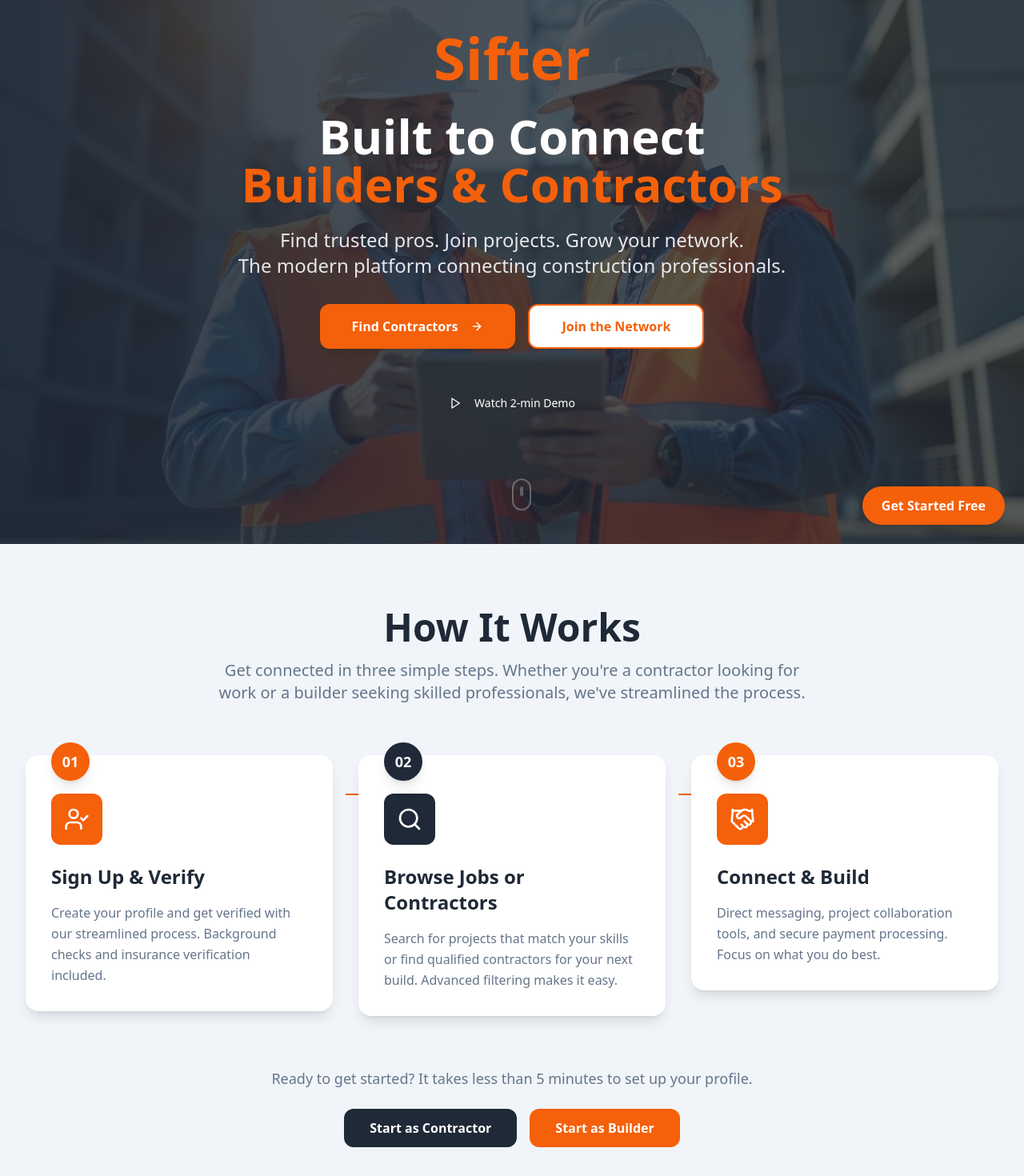
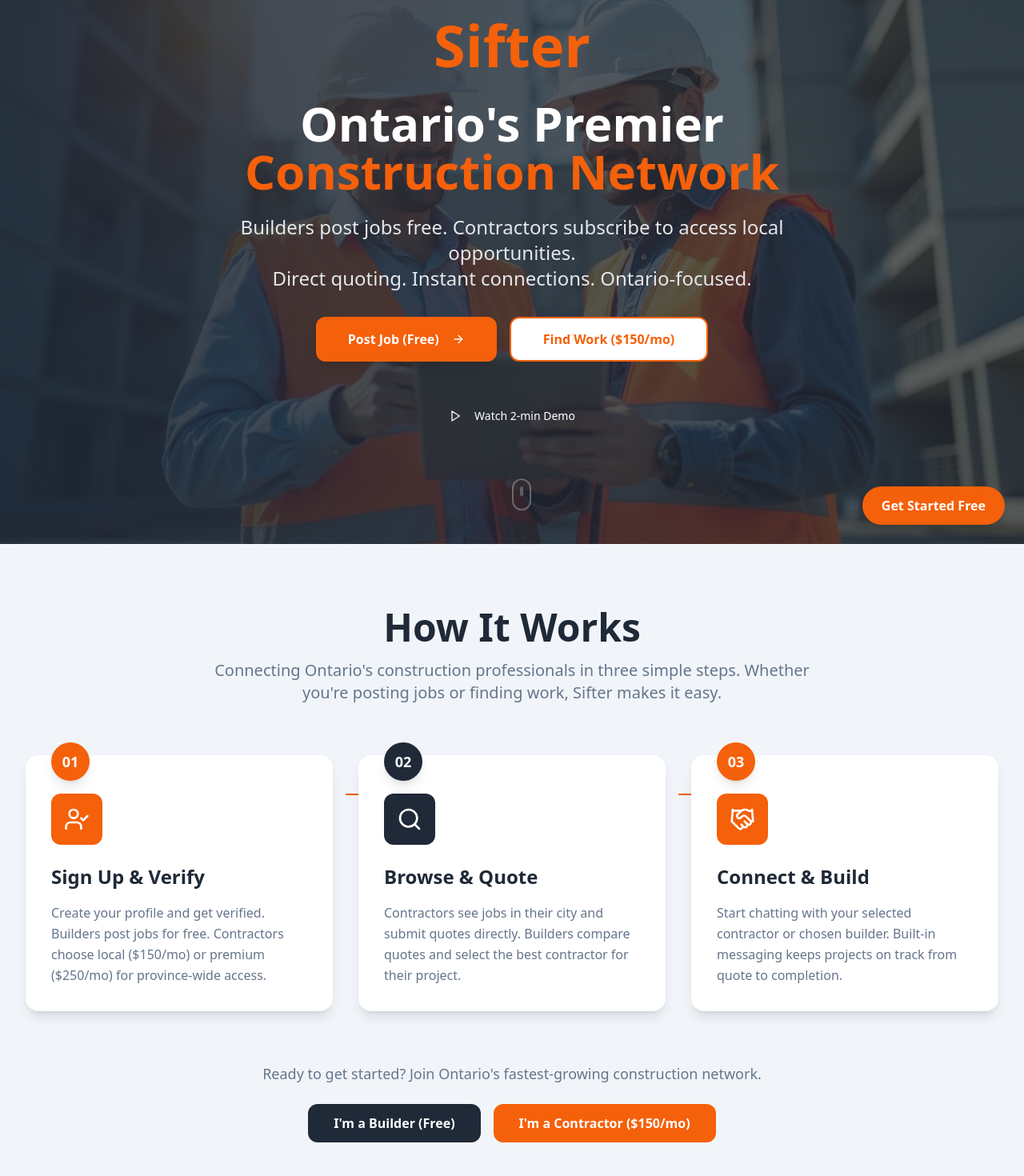
Before and after one commit to Abdulgafar4/buildmatch-network-flow, a React (Vite) app: page / in a window 1280 px wide. Shown: the part 120-1590 px from the top of the page at 80% size. Built offline with nearby package versions, Linux system fonts and the light colour scheme.

Commit message:
Refactor landing page
Update hero section, navbar, and content to reflect app purpose and structure.

```diff
--- a/src/components/HeroSection.tsx
+++ b/src/components/HeroSection.tsx
@@ -27,16 +27,16 @@ const HeroSection = () => {
 
           {/* Main Tagline */}
           <h2 className="text-4xl md:text-6xl font-bold text-white mb-6 leading-tight">
-            Built to Connect
+            Ontario's Premier
             <br />
-            <span className="text-construction-orange">Builders & Contractors</span>
+            <span className="text-construction-orange">Construction Network</span>
           </h2>
 
           {/* Subtext */}
           <p className="text-xl md:text-2xl text-gray-200 mb-8 max-w-3xl mx-auto leading-relaxed">
-            Find trusted pros. Join projects. Grow your network.
+            Builders post jobs free. Contractors subscribe to access local opportunities.
             <br />
-            The modern platform connecting construction professionals.
+            Direct quoting. Instant connections. Ontario-focused.
           </p>
 
           {/* CTA Buttons */}
@@ -46,7 +46,7 @@ const HeroSection = () => {
               size="xl"
               className="group min-w-[200px]"
             >
-              Find Contractors
+              Post Job (Free)
               <ArrowRight className="ml-2 h-5 w-5 group-hover:translate-x-1 transition-transform" />
             </Button>
             <Button
@@ -54,7 +54,7 @@ const HeroSection = () => {
               size="xl"
               className="min-w-[200px]"
             >
-              Join the Network
+              Find Work ($150/mo)
             </Button>
           </div>
 
--- a/src/components/HowItWorksSection.tsx
+++ b/src/components/HowItWorksSection.tsx
@@ -6,21 +6,21 @@ const HowItWorksSection = () => {
       number: "01",
       icon: UserCheck,
       title: "Sign Up & Verify",
-      description: "Create your profile and get verified with our streamlined process. Background checks and insurance verification included.",
+      description: "Create your profile and get verified. Builders post jobs for free. Contractors choose local ($150/mo) or premium ($250/mo) for province-wide access.",
       color: "bg-construction-orange"
     },
     {
       number: "02",
       icon: Search,
-      title: "Browse Jobs or Contractors",
-      description: "Search for projects that match your skills or find qualified contractors for your next build. Advanced filtering makes it easy.",
+      title: "Browse & Quote",
+      description: "Contractors see jobs in their city and submit quotes directly. Builders compare quotes and select the best contractor for their project.",
       color: "bg-construction-navy"
     },
     {
       number: "03",
       icon: Handshake,
       title: "Connect & Build",
-      description: "Direct messaging, project collaboration tools, and secure payment processing. Focus on what you do best.",
+      description: "Start chatting with your selected contractor or chosen builder. Built-in messaging keeps projects on track from quote to completion.",
       color: "bg-construction-orange"
     }
   ];
@@ -34,8 +34,8 @@ const HowItWorksSection = () => {
             How It Works
           </h2>
           <p className="text-xl text-construction-gray-dark max-w-3xl mx-auto">
-            Get connected in three simple steps. Whether you're a contractor looking for work
-            or a builder seeking skilled professionals, we've streamlined the process.
+            Connecting Ontario's construction professionals in three simple steps.
+            Whether you're posting jobs or finding work, Sifter makes it easy.
           </p>
         </div>
 
@@ -82,14 +82,14 @@ const HowItWorksSection = () => {
         {/* Bottom CTA */}
         <div className="text-center mt-16">
           <p className="text-lg text-construction-gray-dark mb-6">
-            Ready to get started? It takes less than 5 minutes to set up your profile.
+            Ready to get started? Join Ontario's fastest-growing construction network.
           </p>
           <div className="flex flex-col sm:flex-row items-center justify-center gap-4">
             <button className="bg-construction-navy text-white px-8 py-3 rounded-lg font-semibold hover:bg-construction-charcoal transition-colors duration-200">
-              Start as Contractor
+              I'm a Builder (Free)
             </button>
             <button className="bg-construction-orange text-white px-8 py-3 rounded-lg font-semibold hover:bg-construction-orange-light transition-colors duration-200">
-              Start as Builder
+              I'm a Contractor ($150/mo)
             </button>
           </div>
         </div>
--- a/src/components/Navigation.tsx
+++ b/src/components/Navigation.tsx
@@ -17,9 +17,9 @@ const Navigation = () => {
 
   const navItems = [
     { name: "How It Works", href: "#how-it-works" },
-    { name: "Find Contractors", href: "#contractors" },
-    { name: "Browse Jobs", href: "#jobs" },
-    { name: "About", href: "#about" },
+    { name: "For Builders", href: "#builders" },
+    { name: "For Contractors", href: "#contractors" },
+    { name: "Pricing", href: "#pricing" },
   ];
 
   return (
--- a/src/components/TestimonialsSection.tsx
+++ b/src/components/TestimonialsSection.tsx
@@ -10,9 +10,9 @@ const TestimonialsSection = () => {
       company: "Metro Construction Co.",
       image: "/api/placeholder/80/80",
       rating: 5,
-      quote: "BuildMatch transformed how we find contractors. We used to spend weeks vetting electricians for our commercial projects. Now we can find verified, top-rated pros in hours. The quality of contractors on the platform is exceptional, and the background verification gives us complete confidence.",
-      project: "Downtown Office Complex - $2.3M project",
-      results: "Found qualified electrical contractor in 2 days, project completed 1 week ahead of schedule"
+      quote: "Sifter transformed how we find contractors in Ontario. The local focus means we get contractors who understand our regional requirements and building codes. The quality control with only 5 contractors per city ensures we're working with the best.",
+      project: "Mississauga Commercial Complex - $1.8M project",
+      results: "Found local electrical contractor in same day, project completed on schedule with Ontario code compliance"
     },
     {
       type: "contractor",
@@ -21,9 +21,9 @@ const TestimonialsSection = () => {
       company: "Rodriguez Electrical Services",
       image: "/api/placeholder/80/80",
       rating: 5,
-      quote: "As a small electrical contractor, finding consistent, quality work was always a challenge. BuildMatch connected me with builders who actually value skilled craftwork. I've grown my team from 3 to 12 people in just 18 months, and I'm booked solid for the next 6 months.",
-      project: "150+ projects completed through platform",
-      results: "Revenue increased 340%, expanded team from 3 to 12 employees"
+      quote: "As a Toronto-based plumber, Sifter's local focus was exactly what I needed. The $150/month local subscription pays for itself with just one job. Being one of only 5 contractors in my city means less competition and better quality projects.",
+      project: "80+ local projects completed through platform",
+      results: "Steady local work, 90% project completion rate, expanded from solo to 4-person team"
     }
   ];
 
@@ -36,7 +36,7 @@ const TestimonialsSection = () => {
             Success Stories
           </h2>
           <p className="text-xl text-construction-gray-dark max-w-3xl mx-auto">
-            See how builders and contractors are growing their businesses with BuildMatch
+            See how Ontario builders and contractors are growing their businesses with Sifter
           </p>
         </div>
 
@@ -119,25 +119,25 @@ const TestimonialsSection = () => {
         {/* Stats Section */}
         <div className="mt-20 bg-gradient-to-r from-construction-navy to-construction-charcoal rounded-2xl p-8 md:p-12 text-white">
           <div className="text-center mb-8">
-            <h3 className="text-3xl font-bold mb-4">Join Thousands of Satisfied Users</h3>
-            <p className="text-xl opacity-90">BuildMatch connects the construction industry, one project at a time</p>
+            <h3 className="text-3xl font-bold mb-4">Join Ontario's Construction Network</h3>
+            <p className="text-xl opacity-90">Sifter connects builders and contractors across Ontario, one project at a time</p>
           </div>
 
           <div className="grid grid-cols-2 md:grid-cols-4 gap-8 text-center">
             <div>
-              <div className="text-4xl font-bold text-construction-orange mb-2">15K+</div>
+              <div className="text-4xl font-bold text-construction-orange mb-2">25+</div>
+              <div className="text-lg opacity-90">Ontario Cities</div>
+            </div>
+            <div>
+              <div className="text-4xl font-bold text-construction-orange mb-2">125</div>
               <div className="text-lg opacity-90">Active Contractors</div>
             </div>
             <div>
-              <div className="text-4xl font-bold text-construction-orange mb-2">8K+</div>
-              <div className="text-lg opacity-90">Completed Projects</div>
-            </div>
-            <div>
-              <div className="text-4xl font-bold text-construction-orange mb-2">4.9★</div>
+              <div className="text-4xl font-bold text-construction-orange mb-2">4.8★</div>
               <div className="text-lg opacity-90">Average Rating</div>
             </div>
             <div>
-              <div className="text-4xl font-bold text-construction-orange mb-2">$240M+</div>
+              <div className="text-4xl font-bold text-construction-orange mb-2">$45M+</div>
               <div className="text-lg opacity-90">Project Value</div>
             </div>
           </div>
@@ -149,7 +149,7 @@ const TestimonialsSection = () => {
             Ready to Share Your Success Story?
           </h3>
           <p className="text-construction-gray-dark mb-6">
-            Join the thousands of professionals already growing their business with BuildMatch
+            Join the hundreds of Ontario professionals already growing their business with Sifter
           </p>
           <button className="bg-construction-orange text-white px-8 py-3 rounded-lg font-semibold hover:bg-construction-orange-light transition-colors duration-200">
             Get Started Today
--- a/src/components/WhyUsSection.tsx
+++ b/src/components/WhyUsSection.tsx
@@ -5,45 +5,45 @@ const WhyUsSection = () => {
   const reasons = [
     {
       icon: Shield,
-      title: "Verified & Trusted",
-      description: "Every contractor undergoes background checks, license verification, and insurance validation",
-      stat: "100%",
-      statLabel: "Verified Professionals"
+      title: "Ontario-Focused",
+      description: "Built exclusively for Ontario's construction market. Local regulations, practices, and industry knowledge baked in.",
+      stat: "ON Only",
+      statLabel: "Regional Focus"
     },
     {
       icon: Clock,
-      title: "Save Time",
-      description: "Find qualified contractors in hours, not weeks. Our smart matching reduces your search time by 90%",
-      stat: "90%",
-      statLabel: "Faster Hiring"
+      title: "Quality Control",
+      description: "Max 5 contractors per city ensures quality. Others join a waitlist, maintaining high standards and reducing competition.",
+      stat: "5 Max",
+      statLabel: "Per City Limit"
     },
     {
       icon: DollarSign,
-      title: "Better Pricing",
-      description: "Competitive bidding and transparent pricing. Compare quotes and negotiate directly with contractors",
-      stat: "25%",
-      statLabel: "Average Savings"
+      title: "Fair Pricing Model",
+      description: "Builders post for free. Contractors pay $150/month for local access or $250/month for province-wide opportunities.",
+      stat: "$150",
+      statLabel: "Local Access"
     },
     {
       icon: Users,
-      title: "Quality Network",
-      description: "Access to the largest network of skilled construction professionals in your area",
-      stat: "15K+",
-      statLabel: "Active Contractors"
+      title: "Direct Connection",
+      description: "No middleman fees or complex processes. Quote directly, chat immediately, and start building relationships.",
+      stat: "0%",
+      statLabel: "Platform Fees"
     },
     {
       icon: CheckCircle,
-      title: "Project Success",
-      description: "Higher project completion rates with built-in project management and communication tools",
-      stat: "98%",
-      statLabel: "Success Rate"
+      title: "Smart Matching",
+      description: "Only contractors from the same city see local jobs unless they upgrade to premium for broader access.",
+      stat: "City-Based",
+      statLabel: "Job Visibility"
     },
     {
       icon: Zap,
-      title: "Instant Connect",
-      description: "Real-time messaging, instant notifications, and 24/7 platform availability",
-      stat: "24/7",
-      statLabel: "Platform Uptime"
+      title: "Built-in Messaging",
+      description: "Integrated chat system keeps builders and contractors connected throughout the entire project lifecycle.",
+      stat: "Real-time",
+      statLabel: "Communication"
     }
   ];
 
@@ -53,11 +53,11 @@ const WhyUsSection = () => {
         {/* Section Header */}
         <div className="text-center mb-16">
           <h2 className="text-4xl md:text-5xl font-bold text-construction-navy mb-4">
-            Why Choose BuildMatch?
+            Why Choose Sifter?
           </h2>
           <p className="text-xl text-construction-gray-dark max-w-3xl mx-auto">
-            We're not just another platform. We're built specifically for the construction industry,
-            with features and safeguards that matter to professionals like you.
+            Built specifically for Ontario contractors and builders. Local focus,
+            quality control, and features that matter to construction professionals.
           </p>
         </div>
 
@@ -96,14 +96,14 @@ const WhyUsSection = () => {
                   <Shield className="h-6 w-6 text-white" />
                 </div>
                 <div>
-                  <h3 className="text-xl font-semibold text-construction-navy mb-2">Industry-First Verification</h3>
+                  <h3 className="text-xl font-semibold text-construction-navy mb-2">Local Expertise</h3>
                   <p className="text-construction-gray-dark mb-3">
-                    Our 3-tier verification process includes license validation, insurance checks,
-                    and background screening - going beyond what generic platforms offer.
+                    Ontario-specific regulations, local building codes, and regional contractor networks.
+                    We understand the unique needs of Ontario's construction industry.
                   </p>
                   <div className="flex items-center">
                     <CheckCircle className="h-4 w-4 text-green-500 mr-2" />
-                    <span className="text-sm font-medium text-construction-navy">100% Verified Network</span>
+                    <span className="text-sm font-medium text-construction-navy">Ontario-Focused Platform</span>
                   </div>
                 </div>
               </div>
@@ -115,14 +115,14 @@ const WhyUsSection = () => {
                   <Zap className="h-6 w-6 text-white" />
                 </div>
                 <div>
-                  <h3 className="text-xl font-semibold text-construction-navy mb-2">Smart Matching Technology</h3>
+                  <h3 className="text-xl font-semibold text-construction-navy mb-2">Quality Control System</h3>
                   <p className="text-construction-gray-dark mb-3">
-                    AI-powered matching considers project specifics, contractor expertise,
-                    location, and availability for perfect project-contractor alignment.
+                    Maximum 5 contractors per city with waitlist management ensures quality over quantity.
+                    Every contractor earns their spot and maintains high standards.
                   </p>
                   <div className="flex items-center">
                     <CheckCircle className="h-4 w-4 text-green-500 mr-2" />
-                    <span className="text-sm font-medium text-construction-navy">90% Faster Hiring Process</span>
+                    <span className="text-sm font-medium text-construction-navy">5 Contractors Max Per City</span>
                   </div>
                 </div>
               </div>
@@ -169,7 +169,7 @@ const WhyUsSection = () => {
         {/* Comparison Section */}
         <div className="bg-white rounded-2xl p-8 shadow-xl">
           <h3 className="text-2xl font-bold text-construction-navy mb-8 text-center">
-            BuildMatch vs. Traditional Methods
+            Sifter vs. Traditional Methods
           </h3>
 
           <div className="overflow-x-auto">
@@ -177,7 +177,7 @@ const WhyUsSection = () => {
               <thead>
                 <tr className="border-b border-gray-200">
                   <th className="text-left py-4 px-4 font-semibold text-construction-navy">Feature</th>
-                  <th className="text-center py-4 px-4 font-semibold text-construction-orange">BuildMatch</th>
+                  <th className="text-center py-4 px-4 font-semibold text-construction-orange">Sifter</th>
                   <th className="text-center py-4 px-4 font-semibold text-construction-gray-dark">Traditional Methods</th>
                 </tr>
               </thead>
```
